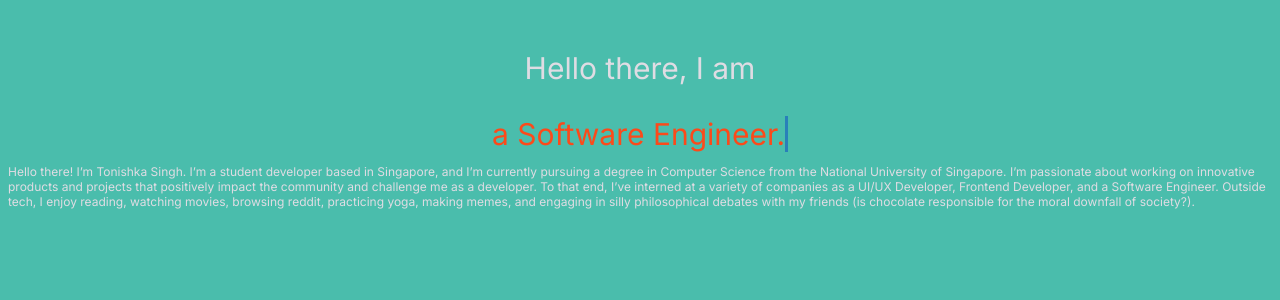
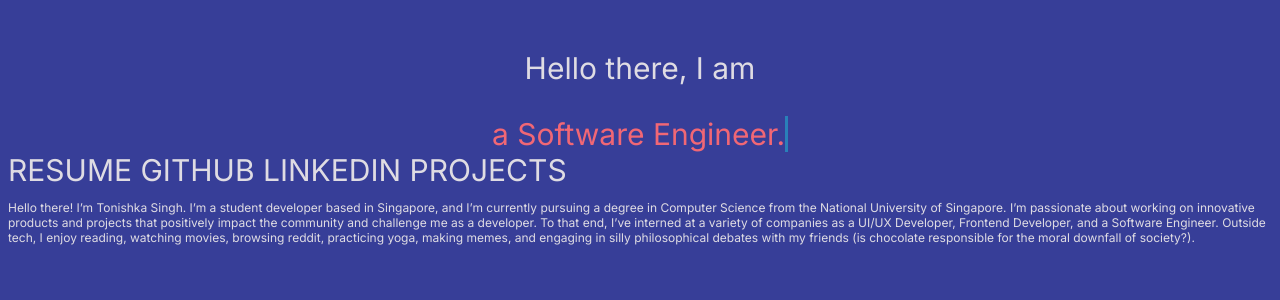
Before and after one commit to tonishka/tonishka.github.io, a Jekyll site: the page index.html, which Jekyll copies as it is, in a window 1280 px wide. Shown: the top 300 px of the page. Built offline with Jekyll 4.4.1, drawn with Linux system fonts in a browser that asks for light colours.

Commit message:
Change color scheme

```diff
--- a/index.html
+++ b/index.html
@@ -9,10 +9,10 @@
 <style type="text/css">
 body {
 	font-size: 30px;
-	background: #4abdac;
-    background-size: cover;
-    font-family: Inter;
-    color: #dfdce3;
+	background: #373e98;
+    background-size:cover;
+    font-family:Inter;
+    color:#dfdce3;
 }
 
 #container {
@@ -22,7 +22,7 @@ body {
 
 #text {
 	display: inline-block;
-	color: #fc4a1a;
+	color: #f16775;
 	border-right: 3px solid #2980b9;
 }
 
@@ -41,7 +41,10 @@ body {
 </div>
 
 <div id="links">
-	<a></a>
+	<a>RESUME</a>
+	<a>GITHUB</a>
+	<a>LINKEDIN</a>
+	<a>PROJECTS</a>
 </div>
 
 <div id="intro">
```
Also changed, not shown: other parts of index.html (+1 -1 lines).
